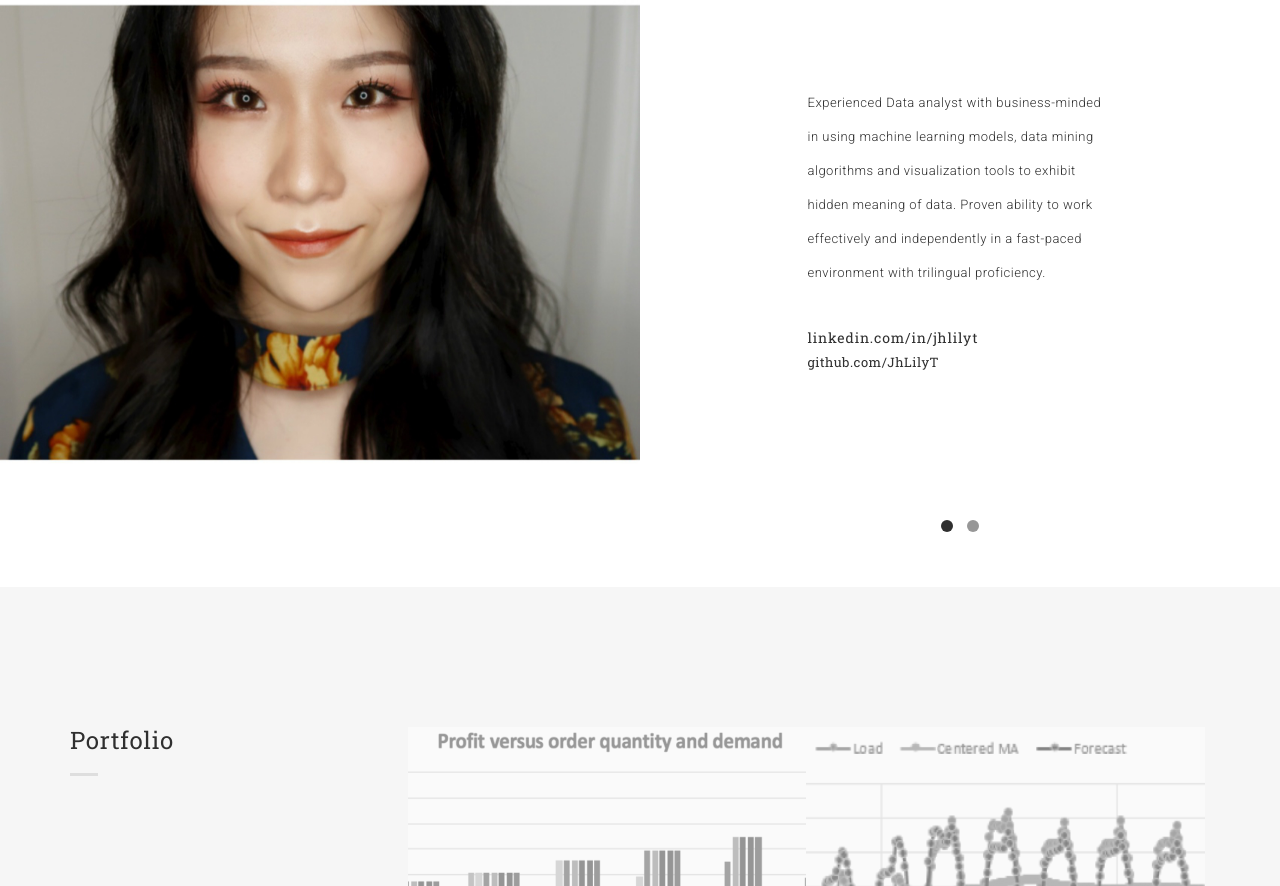
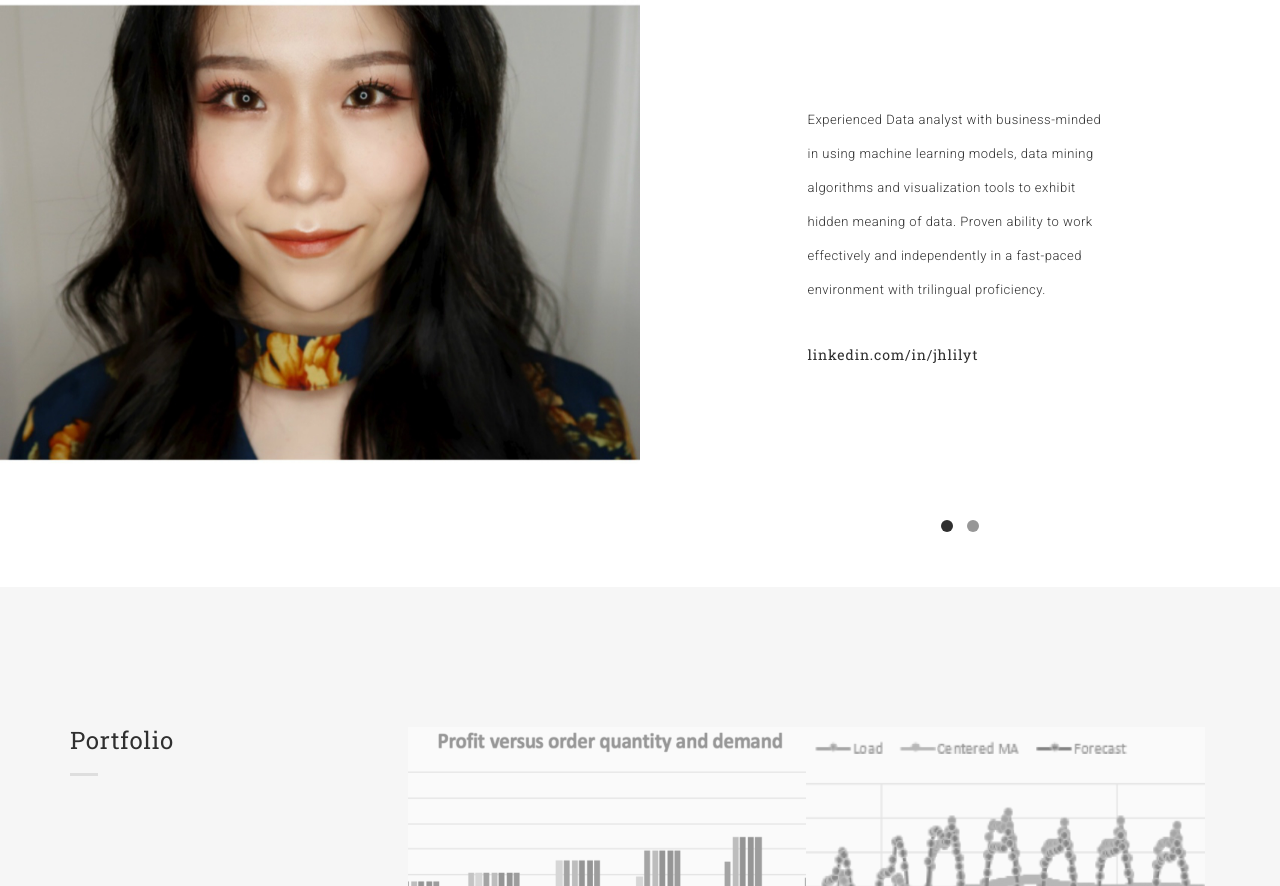
Before and after one commit to JhLilyT/LilyTang, a plain HTML site: page index.html in a window 1280 px wide. Shown: the part 861-1747 px from the top of the page. Drawn offline with Linux system fonts and the light colour scheme; a script that the page names is missing.

Commit message:
Update index.html

```diff
--- a/index.html
+++ b/index.html
@@ -119,9 +119,6 @@
 
                       <h5 class="name">
                         linkedin.com/in/jhlilyt
-                        <P>
-                        github.com/JhLilyT
-                      </P>
                       </h5>
                     </div>
                   </div>
```
